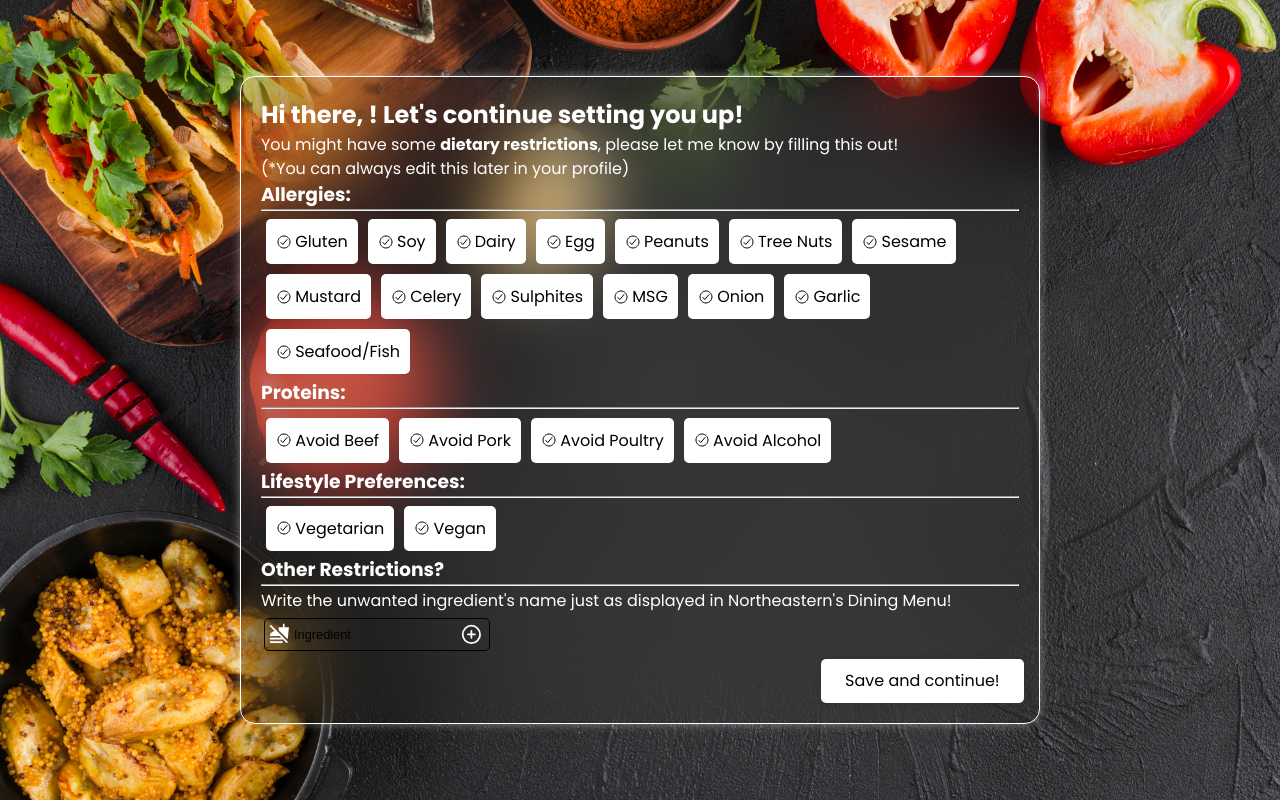
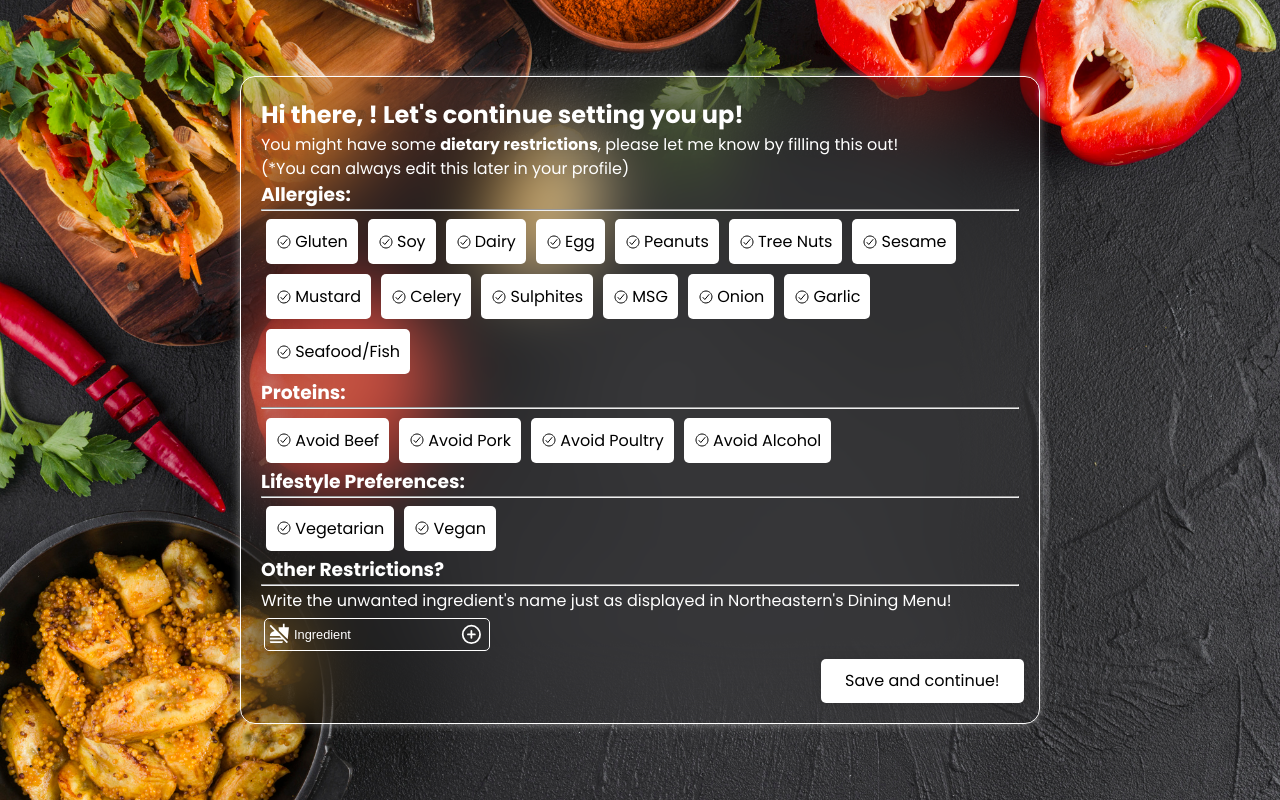
Before and after one commit to EddieTheEgg/NU-Hall, a React (Vite) app in the folder NU-Dining/: page /dietary-restrictions in a window 1280 px wide. Built offline with nearby package versions, Linux system fonts and the light colour scheme.

Commit message:
class name changed to more specificty to avoid conflict

```diff
--- a/NU-Dining/src/components/DietaryRestrictionsForm.jsx
+++ b/NU-Dining/src/components/DietaryRestrictionsForm.jsx
@@ -124,7 +124,7 @@ const DietaryRestrictionsForm = () => {
                         <div key={index} className="ingredient-bubble">
                             <button
                                 type="button"
-                                className="remove-ingredient"
+                                className="remove-ingredient-signup"
                                 onClick={() => removeIngredient(ingredient)}
                             >
                             {ingredient}
@@ -132,14 +132,14 @@ const DietaryRestrictionsForm = () => {
                         </div>
                     ))}
                 </section>
-                <section className= "input-section">
+                <section className= "input-section-signup">
                     <MdNoFood className= "icon" />
                     <input
                         type="text"
                         value={newIngredient}
                         onChange={(e) => setNewIngredient(e.target.value)}
                         placeholder="Ingredient"
-                        className="ingredient-input"
+                        className="ingredient-input-signup"
                     />
                     <LuCirclePlus className = "add-icon" onClick={addIngredient}/>
                 </section>
```
